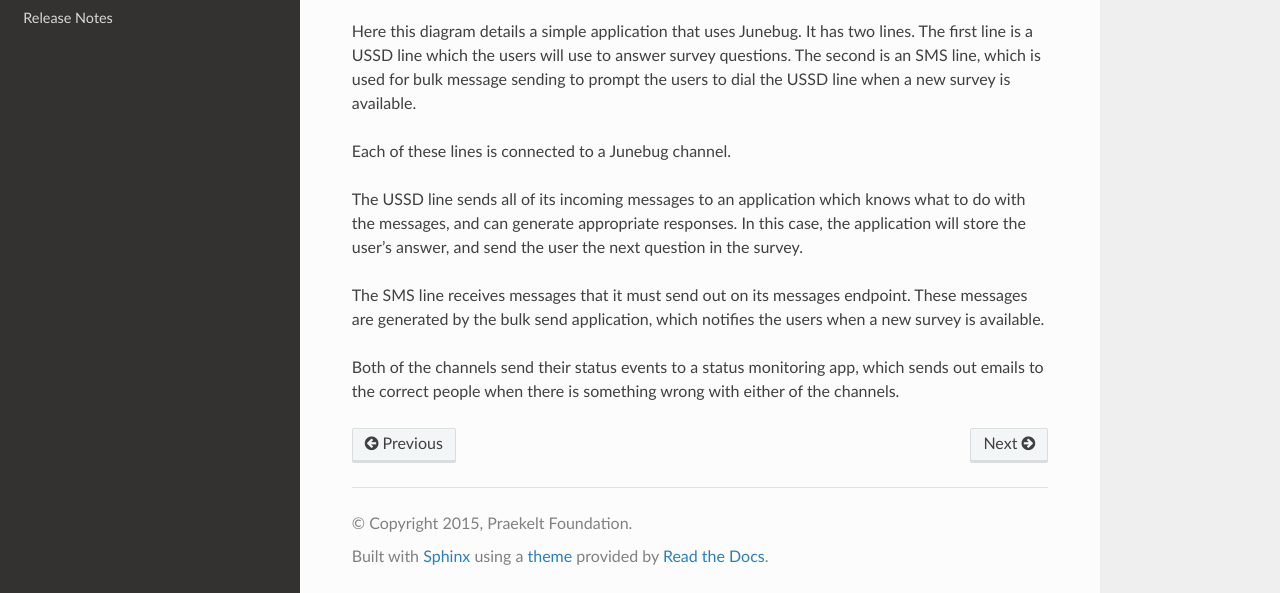
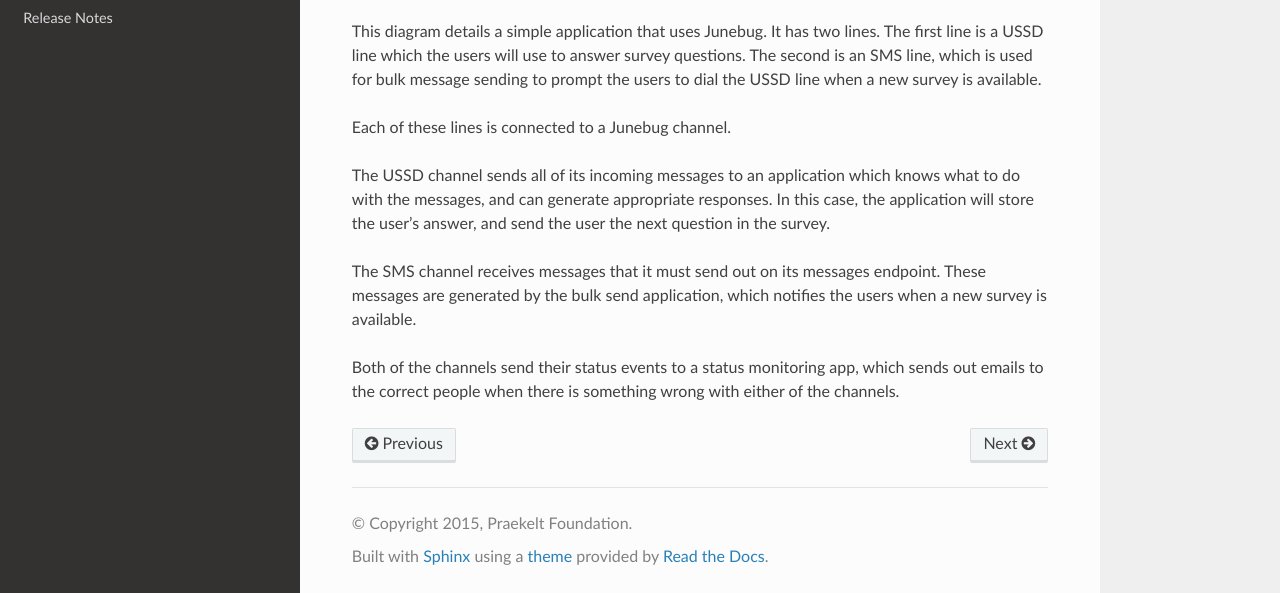
Before and after one commit to praekeltfoundation/junebug, a Sphinx documentation site: the page built from docs/getting-started.rst, in a window 1280 px wide and 900 px high, scrolled down 2567 px, cut to the strip 307-900 px from the top of the window. Built offline with Sphinx 7.4.7 and the Read the Docs theme 2.0.0, drawn with Linux system fonts in a browser that asks for light colours; pages that are not in the unit, such as notebooks, are missing from menus.

Commit message:
Fix grammar in infrastructure diagram

```diff
--- a/docs/getting-started.rst
+++ b/docs/getting-started.rst
@@ -171,7 +171,7 @@ together in a typical setup.
 
     }
 
-Here this diagram details a simple application that uses Junebug. It has two
+This diagram details a simple application that uses Junebug. It has two
 lines. The first line is a USSD line which the users will use to answer
 survey questions. The second is an SMS line, which is used for bulk message
 sending to prompt the users to dial the USSD line when a new survey is
@@ -179,14 +179,14 @@ available.
 
 Each of these lines is connected to a Junebug channel.
 
-The USSD line sends all of its incoming messages to an application which knows
-what to do with the messages, and can generate appropriate responses. In this
-case, the application will store the user's answer, and send the user the next
-question in the survey.
+The USSD channel sends all of its incoming messages to an application which
+knows what to do with the messages, and can generate appropriate responses. In
+this case, the application will store the user's answer, and send the user the
+next question in the survey.
 
-The SMS line receives messages that it must send out on its messages endpoint.
-These messages are generated by the bulk send application, which notifies the
-users when a new survey is available.
+The SMS channel receives messages that it must send out on its messages
+endpoint. These messages are generated by the bulk send application, which
+notifies the users when a new survey is available.
 
 Both of the channels send their status events to a status monitoring app,
 which sends out emails to the correct people when there is something wrong
```
